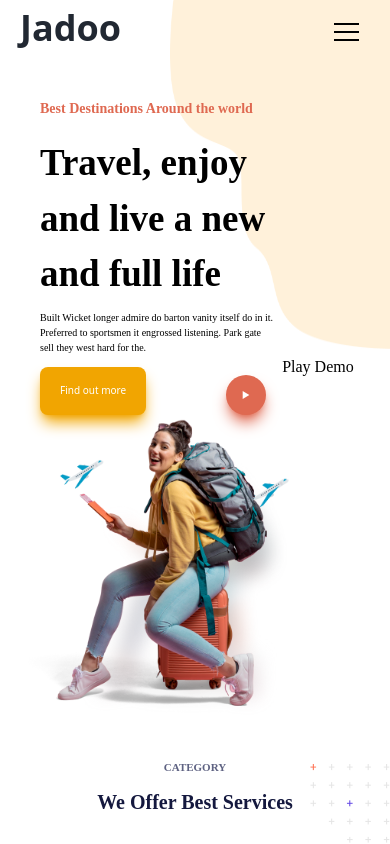
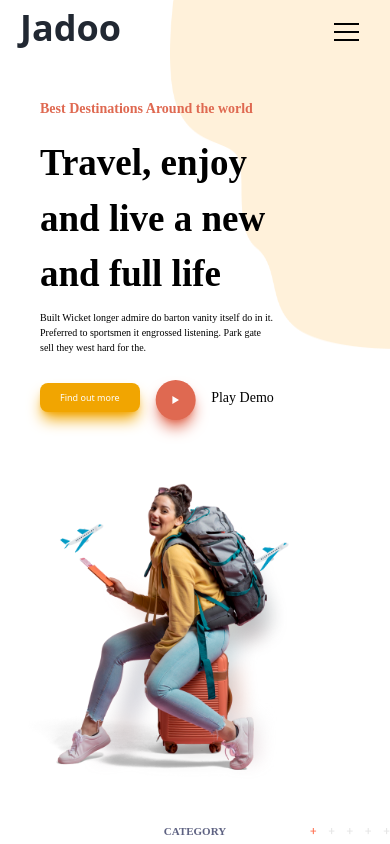
Before and after one commit to Princessayomide53/Travel-Agency, a React (Vite) app: page /landingpage in a window 390 px wide. Shown: the top 844 px of the page. Built offline with nearby package versions, Linux system fonts and the light colour scheme.

Commit message:
fixed some UI

```diff
--- a/src/layout/Categories.jsx
+++ b/src/layout/Categories.jsx
@@ -50,7 +50,7 @@ function Categories() {
               </p>
               </div>
                </div>
-                 <div className="absolute top-36 cards -z-10 xl:left-[30px] lg:left-[7px] sm:w-20 sm:h-20 rounded-br-xl rounded-bl-sm rounded-t-[30px] bg-[#DF6951]"></div>
+                 <div className="absolute top-36 cards -z-10 md:left-[25px] xl:left-[8px] mac:left-[23px] lg:left-[7px] sm:w-20 sm:h-20 rounded-br-xl rounded-bl-sm rounded-t-[30px] bg-[#DF6951]"></div>
             </div>
 
 
@@ -74,7 +74,7 @@ function Categories() {
               </p>
 
             </div>
-               <div className="absolute top-36 xl:left-[385px] lg:left-[243px] cards sm:w-20 sm:h-20 -z-50 rounded-br-xl rounded-bl-sm rounded-t-[30px] bg-[#DF6951]"></div>
+               <div className="absolute top-36 md:left-[465px] xl:left-[327px] lg:left-[243px] mac:left-[380px] cards sm:w-20 sm:h-20 -z-50 rounded-br-xl rounded-bl-sm rounded-t-[30px] bg-[#DF6951]"></div>
             </div>
 
             <div className="card cursor-pointer">
@@ -97,7 +97,7 @@ function Categories() {
               </p>
 
             </div>
-               <div className="absolute top-36 xl:left-[742px] lg:left-[480px] cards sm:w-20 sm:h-20 -z-10 rounded-br-xl rounded-bl-sm rounded-t-[30px] bg-[#DF6951]"></div>
+               <div className="absolute lg:top-36 md:top-[488px] md:left-[25px] xl:left-[642px] lg:left-[480px] mac:left-[735px] cards sm:w-20 sm:h-20 -z-10 rounded-br-xl rounded-bl-sm rounded-t-[30px] bg-[#DF6951]"></div>
             </div>
 
 
@@ -120,7 +120,7 @@ function Categories() {
               </p>
 
             </div>
-            <div className="absolute top-36 xl:left-[1099px] lg:left-[715px] cards sm:w-20 sm:h-20 -z-10 rounded-br-xl rounded-bl-sm rounded-t-[30px] bg-[#DF6951]"></div>
+            <div className="absolute lg:top-36 md:top-[488px] md:left-[465px] xl:left-[960px] lg:left-[715px] mac:left-[1094px] cards sm:w-20 sm:h-20 -z-10 rounded-br-xl rounded-bl-sm rounded-t-[30px] bg-[#DF6951]"></div>
             </div>
 
 
--- a/src/layout/Hero.jsx
+++ b/src/layout/Hero.jsx
@@ -47,16 +47,18 @@ function Hero() {
               <br /> Preferred to sportsmen it engrossed listening. Park gate
               <br /> sell they west hard for the.
             </p>
-            <div className="space-x-20 flex"><button className="text-white shadow-lg backdrop:bg-[#f1A501] shadow-[#f1A501] bg-[#F1A501] text-[10px] sm:text-base px-5 py-2 rounded-lg mt-3 sm:mt-5">Find out more</button>
+            <div className="">
+              <div><button className="text-white shadow-lg backdrop:bg-[#f1A501] shadow-[#f1A501] bg-[#F1A501] text-[9px]
+               sm:text-base px-5 py-2 rounded-lg mt-7 sm:mt-5">Find out more</button></div>
 
-            {isPlaying && !isNotPlaying ? (<div className="relative w-[600px] h-[180px] z-20 -mt-[500px]"> <video className="object-cover w-full h-screen" src={tour}
-    controls autoPlay onEnded={stopPlaying}/></div>) : ( <div className="flex gap-4"><button className="px-3 backdrop:bg-[#DF6951] shadow-lg shadow-[#DF6951] mt-5 rounded-full h-10 bg-[#DF6951]" onClick={handleClick}>
-      <BiPlay className="text-white sm:text-xl"/> </button> <p className="sm:mt-6 font-Poppins sm:text-lg">Play Demo</p></div>)}
+            {isPlaying && !isNotPlaying ? (<div className="relative sm:w-[600px] w-full h-full z-20 -mt-[500px]"> <video className="object-cover w-[100%] h-screen pl-0" src={tour}
+    controls autoPlay onEnded={stopPlaying}/></div>) : ( <div className="flex gap-4 absolute top-[390px] md:top-[450px] md:left-[290px] lg:top-[570px] lg:left-[380px] left-[55%] transform -translate-x-1/2 -translate-y-1/2"><button className="px-3 backdrop:bg-[#DF6951] shadow-lg shadow-[#DF6951] mt-5 rounded-full h-10 bg-[#DF6951]" onClick={handleClick}>
+      <BiPlay className="text-white sm:text-xl"/> </button> <p className="sm:mt-6 mt-7 font-Poppins sm:text-lg text-sm">Play Demo</p></div>)}
         </div>
           </div>
 
 
-          <div className="pr-20 lg:pr-[120px]">
+          <div className="pr-20 lg:pr-[120px] pt-16 lg:pt-0">
             <img
               src={Image}
               alt=""
--- a/src/layout/Subscribe.jsx
+++ b/src/layout/Subscribe.jsx
@@ -9,7 +9,7 @@ function Subscribe() {
   return (
     <>
         <div className='relative'>
-<div className='absolute top-24 xl:right-44 lg:right-16 right-5 md:right-16 pro:right-32 2xl:right-44'><img src={send1} alt="" className='w-10 h-10 sm:w-16 sm:h-16'/></div>
+<div className='absolute top-24 xl:right-44 lg:right-16 right-5 md:right-16 pro:right-32 mac:right-64'><img src={send1} alt="" className='w-10 h-10 sm:w-16 sm:h-16'/></div>
             <div className='flex justify-center'>
             <div className='bg-[#DFD7F9] lg:w-[850px] w-[330px] h-[257px] md:w-[620px] md:h-[280px] lg:h-[310px]
              xl:w-[890px] xl:h-[315px] rounded-tl-[70px] mt-24 sm:mt-28 rounded-b-3xl rounded-tr-2xl '>
--- a/src/styles/app.css
+++ b/src/styles/app.css
@@ -20,7 +20,9 @@
   }
 
   .card:hover .cards {
-    -webkit-transform: translate3d(30px, 30px, 30px);
+    -webkit-transform: translate3d(20px, 20px, 20px);
+    /* left: 500px;
+    top: 490px; */
   }
 
   .card:hover .cards {
--- a/tailwind.config.js
+++ b/tailwind.config.js
@@ -11,7 +11,8 @@ export default {
     },
     extend: {
       screens: {
-        'pro' : '912px'
+        'pro' : '912px',
+        'mac' : '1440px'
       }
     },
   },
```
